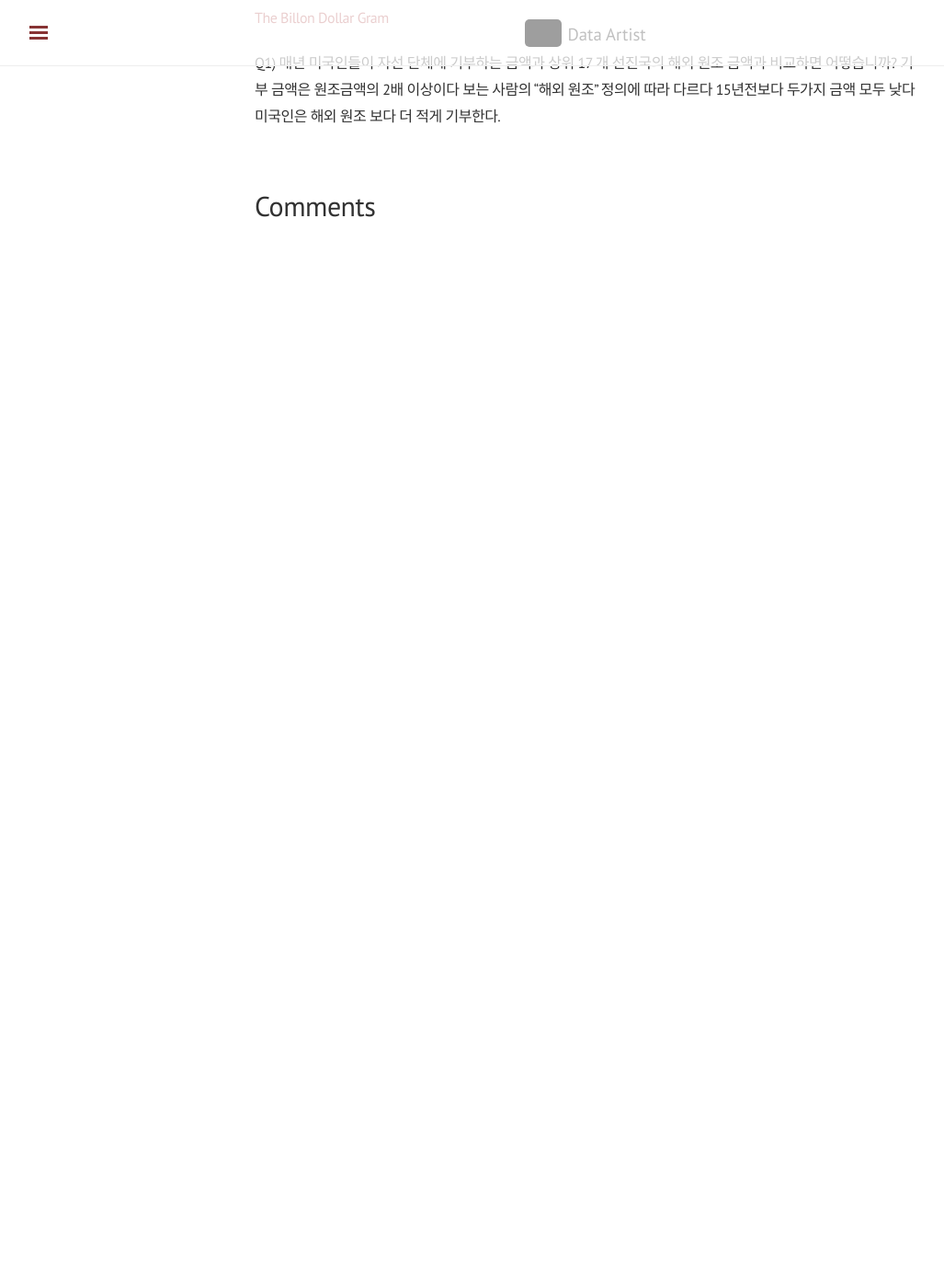
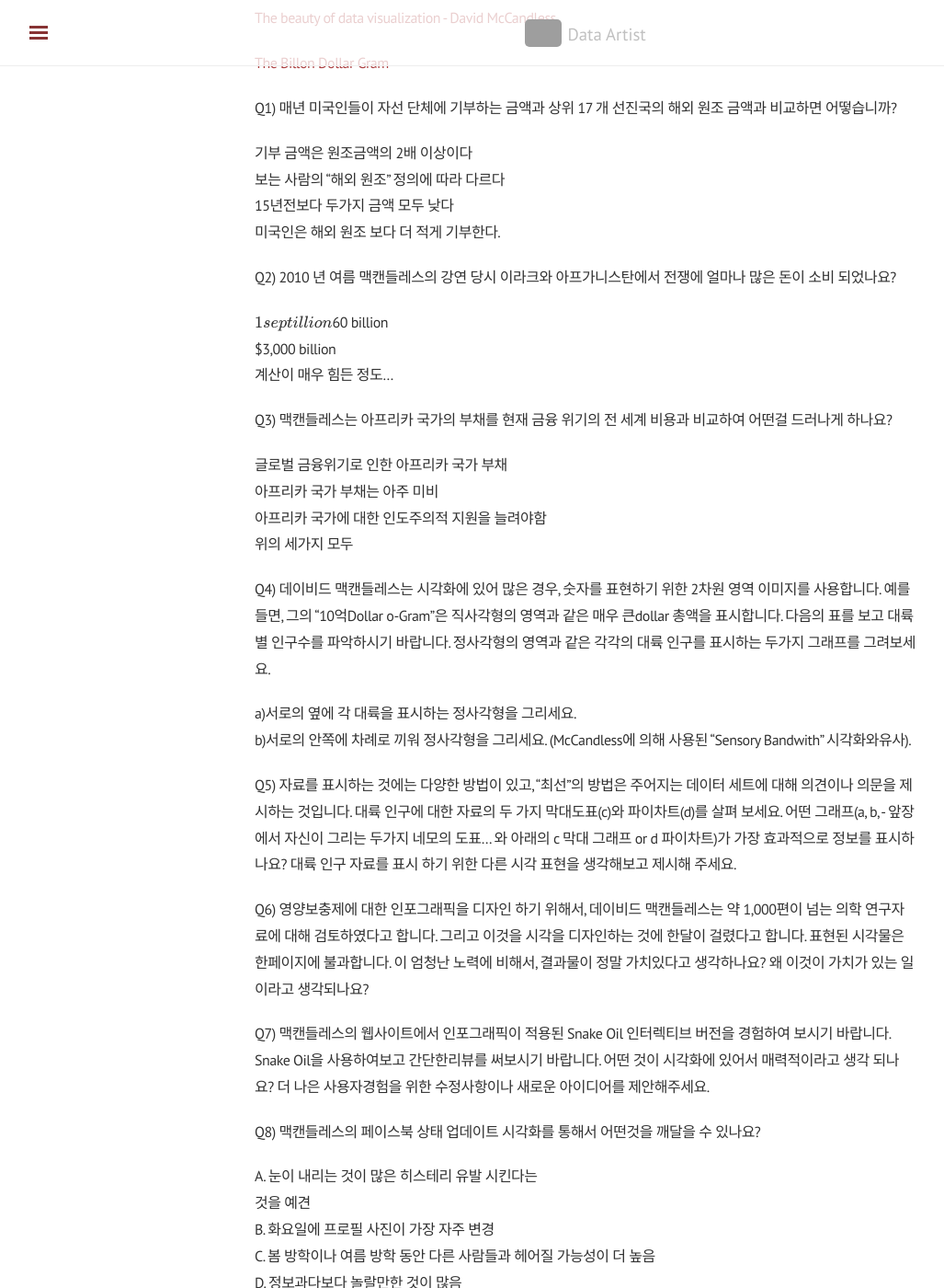
Before and after one commit to shanny924/shanny924.github.io, a Jekyll site: the page built from _posts/2020-03-17-dmc#1.md, in a window 1280 px wide and 1400 px high, scrolled down 301 px. Shown: the whole window at 92% size, without its empty margins (3-1030 px from the left). Built offline with Jekyll 4.4.1, drawn with Linux system fonts in a browser that asks for light colours; nearby versions of some CDN libraries; formulas are drawn with MathJax 3; comment, search, counter and statistics services are not loaded; before the commit the page ends 900 px from its top, so only the background shows below that; some of the changed text lies outside the part shown; grey boxes are pictures that could not be loaded.

Commit message:
Update 2020-03-17-dmc#1.md

```diff
--- a/_posts/2020-03-17-dmc#1.md
+++ b/_posts/2020-03-17-dmc#1.md
@@ -5,12 +5,76 @@ category : [디지털미디어컨텐츠]
 tag: [학교수업]
 ---
 
+문헌정보학과 1611432 전서연 1주차 과제
+
 [The beauty of data visualization - David McCandless](https://www.ted.com/talks/david_mccandless_the_beauty_of_data_visualization?utm_campaign=tedspread&utm_medium=referral&utm_source=tedcomshare)
 
 [The Billon Dollar Gram](https://www.informationisbeautiful.net/visualizations/the-billion-dollar-gram/)
 
 Q1) 매년 미국인들이 자선 단체에 기부하는 금액과 상위 17 개 선진국의 해외 원조 금액과 비교하면 어떻습니까?
+
 기부 금액은 원조금액의 2배 이상이다
 보는 사람의 “해외 원조" 정의에 따라 다르다
 15년전보다  두가지 금액 모두 낮다
 미국인은 해외 원조 보다 더 적게 기부한다.
+
+Q2) 2010 년 여름  맥캔들레스의 강연  당시 이라크와 아프가니스탄에서 전쟁에 얼마나 많은 돈이 소비 되었나요?
+
+$1 septillion
+$60 billion
+$3,000 billion
+계산이 매우 힘든 정도…
+
+Q3) 맥캔들레스는 아프리카 국가의 부채를 현재 금융 위기의 전 세계 비용과 비교하여 어떤걸 드러나게 하나요?
+
+글로벌 금융위기로 인한 아프리카 국가 부채
+아프리카 국가 부채는 아주 미비
+아프리카 국가에 대한 인도주의적 지원을 늘려야함
+위의 세가지 모두
+
+Q4) 데이비드 맥캔들레스는 시각화에 있어 많은 경우, 숫자를 표현하기 위한 2차원 영역 이미지를 사용합니다. 예를 들면, 그의 “10억Dollar o-Gram"은 직사각형의 영역과 같은 매우 큰dollar 총액을 표시합니다. 다음의 표를 보고 대륙별 인구수를 파악하시기 바랍니다.
+정사각형의 영역과 같은 각각의 대륙 인구를 표시하는 두가지 그래프를 그려보세요.
+
+a)서로의 옆에 각 대륙을 표시하는 정사각형을 그리세요.
+b)서로의 안쪽에 차례로 끼워 정사각형을 그리세요. (McCandless에 의해 사용된 “Sensory Bandwith" 시각화와유사).
+
+Q5) 자료를 표시하는 것에는 다양한 방법이 있고, “최선”의 방법은 주어지는 데이터 세트에 대해 의견이나 의문을 제시하는 것입니다. 대륙 인구에 대한 자료의 두 가지 막대도표(c)와 파이차트(d)를 살펴 보세요. 어떤 그래프(a, b, - 앞장에서 자신이 그리는 두가지 네모의 도표… 와 아래의  c 막대 그래프  or d 파이차트)가 가장 효과적으로 정보를  표시하나요? 대륙 인구 자료를 표시 하기 위한 다른 시각 표현을 생각해보고 제시해 주세요.
+
+
+
+Q6) 영양보충제에 대한 인포그래픽을 디자인 하기 위해서, 데이비드 맥캔들레스는 약 1,000편이 넘는 의학 연구자료에 대해 검토하였다고 합니다. 그리고 이것을 시각을 디자인하는 것에 한달이 걸렸다고 합니다.  표현된 시각물은 한페이지에 불과합니다. 이 엄청난 노력에 비해서, 결과물이 정말 가치있다고 생각하나요? 왜 이것이 가치가 있는 일이라고 생각되나요?
+
+
+Q7) 맥캔들레스의 웹사이트에서 인포그래픽이 적용된 Snake Oil 인터렉티브 버전을 경험하여 보시기 바랍니다. Snake Oil을 사용하여보고 간단한리뷰를 써보시기 바랍니다. 어떤 것이 시각화에 있어서 매력적이라고 생각 되나요? 더 나은 사용자경험을 위한 수정사항이나 새로운 아이디어를 제안해주세요.
+
+
+
+Q8) 맥캔들레스의 페이스북 상태 업데이트 시각화를 통해서 어떤것을 깨달을 수 있나요?
+
+A. 눈이 내리는 것이 많은 히스테리 유발 시킨다는
+것을 예견
+B. 화요일에 프로필 사진이 가장 자주 변경
+C. 봄 방학이나 여름 방학 동안 다른 사람들과 헤어질 가능성이 더 높음
+D. 정보과다보다 놀랄만한 것이 많음
+
+Q9) 아이슬란드의 화산에 대한 시각화를 통해 우리에게 말하려고 하는 것이 무엇인가요?
+
+용암이 클리블랜드 크기의 지역을 덮었음
+둘째날이 가장 나빴음
+용암은 뜨겁다
+비행기가 이륙 안 할수록 지구 온난화가 준다
+
+
+
+데이비드 맥캔들레스는 비교를 위한 절대값의 숫자(군용예산과 각 국가의 상비군대와 같은)가 오해하게 할 수 있는지를 보여주고 있습니다. 종종 GDP 백분율 대비 국가의 군용예산과 같은 상대적인 숫자, 또는 전체의 인구 백분율 대비 군인이 더 의미가 있을 수 있습니다.  세부적으로  말하면, 사람들의 집단을 묘사하는 절대 양은 사람 전체의 숫자로 나눌때 더 의미 있을 수 있습니다.  라틴어의 표현 per capita (1인당)는 가끔 그러한 상대적인 분량을 묘사하는 것에 사용되어 집니다.
+
+Q10)코로나 19 관련 데이터 및 정보를 찾아보고 이를 이용하여 더 의미 있는 상대적인 비교를 위해 허용되는 기준을 세워 시각화 하여 보세요.
+아래의 비교를 참고로 코로나 19와 관련된 데이터를 찾고 기준을 신중히 고려하여 세운뒤에 이를 시각화하여 보세요.
+
+리터(liter)로, 국가안에서 날마다 소비된 커피에 대한 전체의 총액
+핸드폰 사용자가 가진 부재중 전화에 대한 전체의 숫자
+사람들이 자선에 기부한 돈에 대한 전체의 총액
+농구선수가 만드는 자유투구에 대한 전체의 숫자
+
+
+Q11) 데이비드 맥캔들레스는  우리 사회에 정보 과부하, 회의론, 신뢰의 붕괴, 투명성 부족, 신뢰성 등 많은 정보 문제가 있다고 생각합니다. 이와 관련해서가장 널리 퍼지고 있거나 문제가 있다고 생각되는 것이 어떤 것이 있다고 생각하나요? 최근 뉴스 중에서 왜곡된 정보 시각화 케이스를 찾아보고 어떠한 문제점이 있었는지에 독자에게 어떠한 영향을 미쳤는지에 대해서 기술해 보세요.
```
